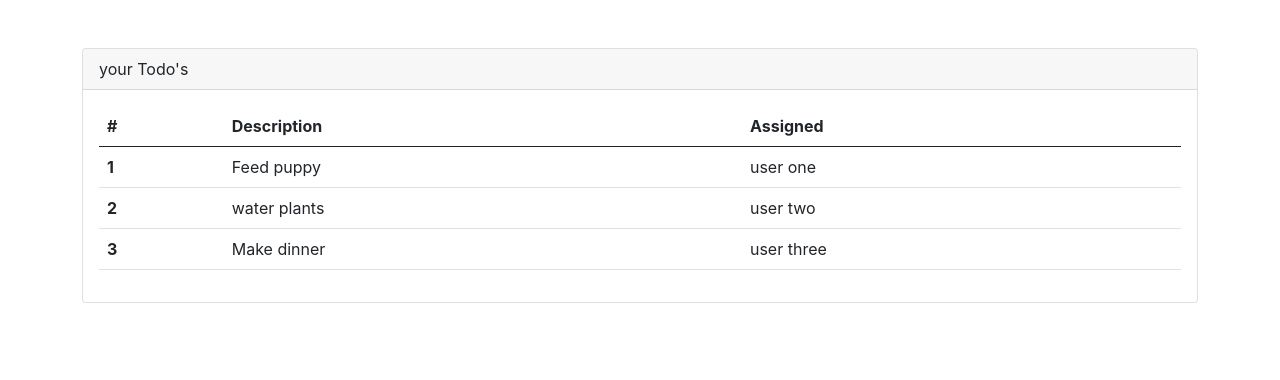
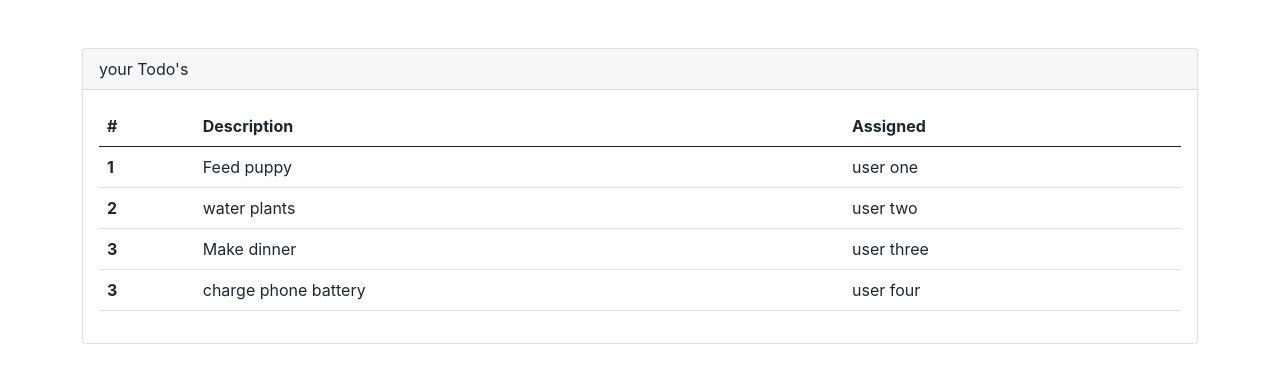
Before and after one commit to rajiv5555/ReactLearning, a React (Create React App) app in the folder react-todos/: page / in a window 1280 px wide. Shown: the top 380 px of the page. Built offline with nearby package versions, Linux system fonts and the light colour scheme.

Commit message:
dynamic render component using props map ie foreach loop

```diff
--- a/react-todos/src/App.js
+++ b/react-todos/src/App.js
@@ -5,7 +5,8 @@ function App() {
   const todos=[
     {rowNumber:1, rowDescription:'Feed puppy', rowAssigned:'user one'},
     {rowNumber: 2, rowDescription:'water plants', rowAssigned:'user two'},
-    {rowNumber:3, rowDescription:'Make dinner', rowAssigned:'user three'}
+    {rowNumber:3, rowDescription:'Make dinner', rowAssigned:'user three'},
+    {rowNumber:3, rowDescription:'charge phone battery', rowAssigned:'user four'}
   ]
 
   return (
--- a/react-todos/src/components/TodoTable.js
+++ b/react-todos/src/components/TodoTable.js
@@ -11,9 +11,13 @@ function TodoTable(props){
               </tr>
             </thead>
             <tbody>
-              <TodoRowItem rowNumber={props.todos[0].rowNumber} rowDescription={props.todos[0].rowDescription} rowAssigned={props.todos[0].rowAssigned}/>
-              <TodoRowItem rowNumber={props.todos[1].rowNumber} rowDescription={props.todos[1].rowDescription} rowAssigned={props.todos[1].rowAssigned}/>
-              <TodoRowItem rowNumber={props.todos[2].rowNumber} rowDescription={props.todos[2].rowDescription} rowAssigned={props.todos[2].rowAssigned}/>
+              {props.todos.map(todo=>(
+                <TodoRowItem
+                rowNumber={todo.rowNumber}
+                rowDescription={todo.rowDescription}
+                rowAssigned={todo.rowAssigned}
+                />
+              ))}
             </tbody>
         </table>
     )
```
Also changed, not shown: react-todos/src/components/TodoRowItem.js (line endings or trailing spaces).
